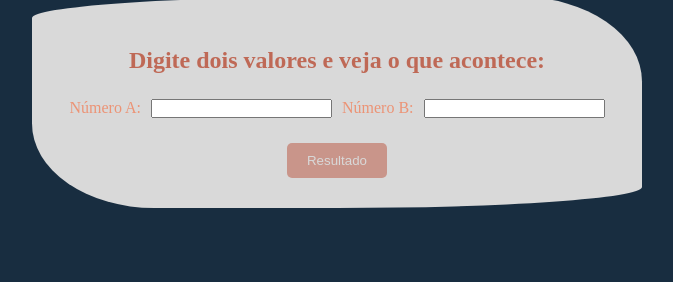
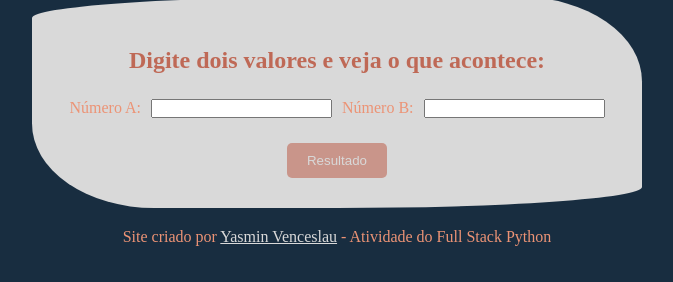
Before and after one commit to YasminVenceslau/formulario_HTML, a plain HTML site: page index.html in a window 1280 px wide. Shown: the part 70-352 px from the top of the page, without its empty margins (303-976 px from the left). Drawn offline with Linux system fonts and the light colour scheme.

Commit message:
Finalizado (#1)

```diff
--- a/index.html
+++ b/index.html
@@ -31,6 +31,24 @@
 
     </main>
     <div id="res"></div>
+
+    <footer id="pez">
+        <div class="container">
+        <section>
+            <div class="indice">
+
+
+
+                    <p>
+                        Site criado por <a href="https://github.com/YasminVenceslau" target="_blank" title="Conheça o meu GitHub">Yasmin Venceslau</a> - Atividade do Full Stack Python
+                    </p>
+
+            </div>
+        </section>
+
+
+        </div>
+    </footer>
     <script src="main.js"></script>
 </body>
 </html>
--- a/style.css
+++ b/style.css
@@ -102,3 +102,8 @@ p{
     color: #BF6956;
 
 }
+
+footer p a {
+    color: #D9D9D9;
+
+}
```
